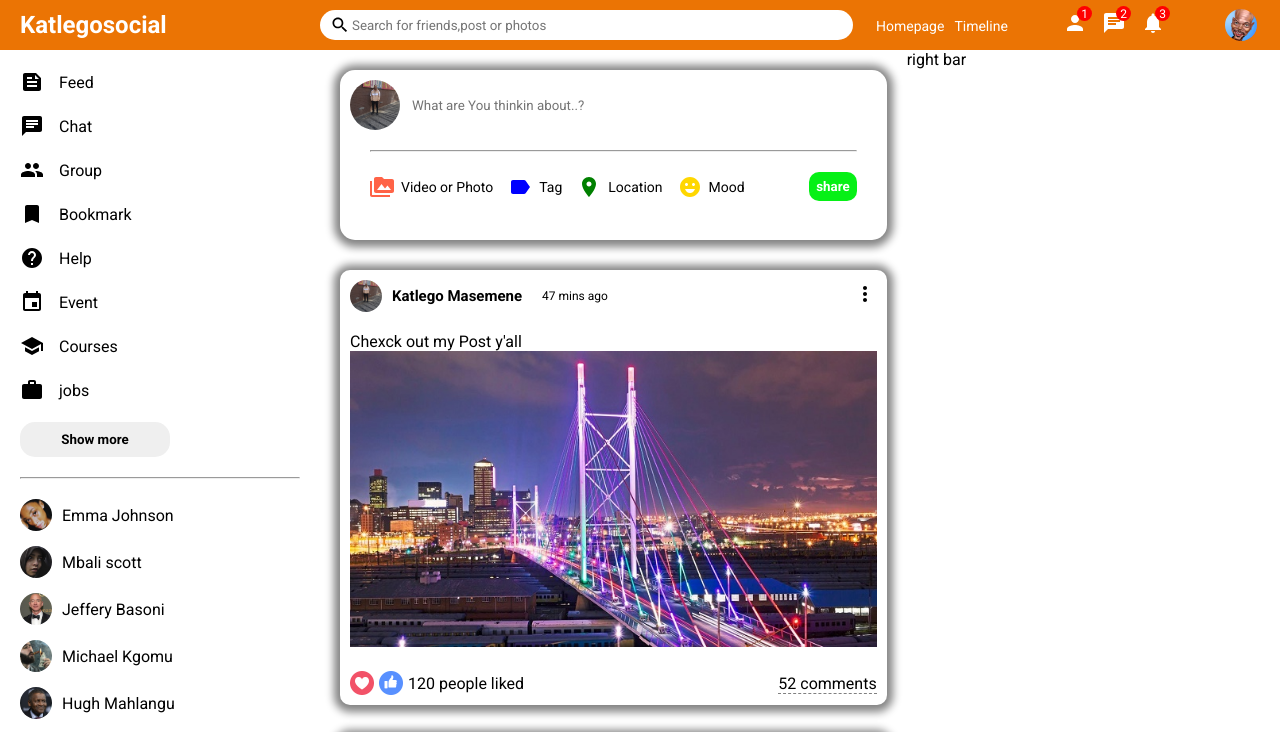
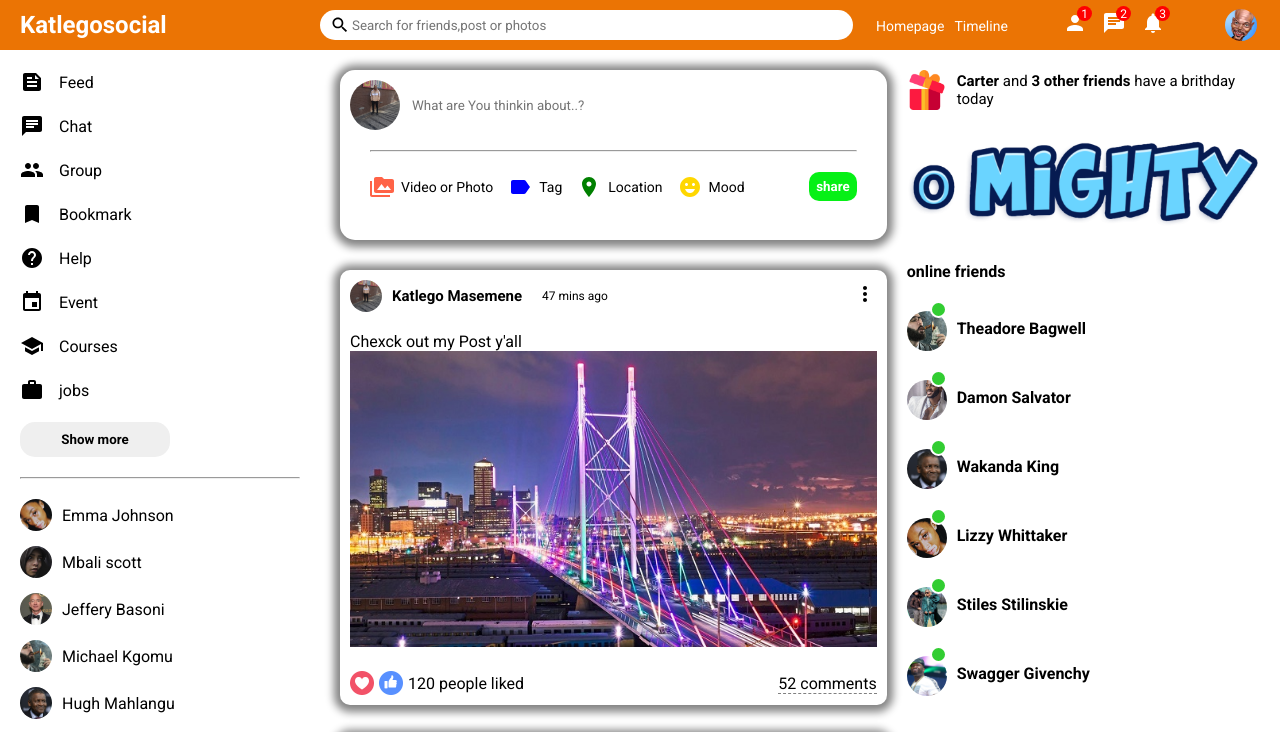
Before and after one commit to Mightykatz/Plugem, a React (Create React App) app in the folder react-social/: page / in a window 1280 px wide. Shown: the top 732 px of the page. Built offline with nearby package versions, Linux system fonts and the light colour scheme.

Commit message:
Right bar Component React Front End

```diff
--- a/react-social/src/components/rightbar/Rightbar.jsx
+++ b/react-social/src/components/rightbar/Rightbar.jsx
@@ -3,7 +3,60 @@
 export default function Rightbar(){
     return(
         <div className="rightbar">
-            right bar
+            <div className="rightbarWrapper">
+                <div className="birthdayContainer">
+                    <img className="birthdayImg" src="/assets/gift.png" alt="" />
+                    <span className="birthdayText">
+                        <b>Carter </b>and <b>3 other friends </b>have a brithday today
+                    </span>
+                </div>
+                <img className="rightbarAd" src="/assets/ad.png" alt="" />
+                <h4 className="rightbarTitle">online friends</h4>
+                <ul className="rightbarFriendlist">
+                    <li className="rightbarFiend">
+                        <div className="rightbarProfileImgContainer">
+                            <img className="rightbarProfileImg" src="/assets/person/5.jpg" alt="" />
+                            <span className="rightbarOnline"></span>
+                        </div>
+                        <span className="rightbarUserName">Theadore Bagwell</span>
+                    </li>
+                    <li className="rightbarFiend">
+                        <div className="rightbarProfileImgContainer">
+                            <img className="rightbarProfileImg" src="/assets/person/8.jpeg" alt="" />
+                            <span className="rightbarOnline"></span>
+                        </div>
+                        <span className="rightbarUserName">Damon Salvator</span>
+                    </li>
+                    <li className="rightbarFiend">
+                        <div className="rightbarProfileImgContainer">
+                            <img className="rightbarProfileImg" src="/assets/person/6.jpg" alt="" />
+                            <span className="rightbarOnline"></span>
+                        </div>
+                        <span className="rightbarUserName">Wakanda King</span>
+                    </li>
+                    <li className="rightbarFiend">
+                        <div className="rightbarProfileImgContainer">
+                            <img className="rightbarProfileImg" src="/assets/person/2.jpg" alt="" />
+                            <span className="rightbarOnline"></span>
+                        </div>
+                        <span className="rightbarUserName">Lizzy Whittaker</span>
+                    </li>
+                    <li className="rightbarFiend">
+                        <div className="rightbarProfileImgContainer">
+                            <img className="rightbarProfileImg" src="/assets/person/9.jpg" alt="" />
+                            <span className="rightbarOnline"></span>
+                        </div>
+                        <span className="rightbarUserName">Stiles Stilinskie</span>
+                    </li>
+                    <li className="rightbarFiend">
+                        <div className="rightbarProfileImgContainer">
+                            <img className="rightbarProfileImg" src="/assets/person/7.jpg" alt="" />
+                            <span className="rightbarOnline"></span>
+                        </div>
+                        <span className="rightbarUserName">Swagger Givenchy</span>
+                    </li>
+                </ul>
+            </div>
         </div>
     )
 }
--- a/react-social/src/components/rightbar/rightbar.css
+++ b/react-social/src/components/rightbar/rightbar.css
@@ -1,3 +1,77 @@
 .rightbar{
     flex: 3.5;
 }
+.rightbarWrapper{
+    /*padding: top bottom right left*/
+    padding: 20px 20px 0 0;
+}
+
+.birthdayContainer{
+    display: flex;
+    align-items: center;
+}
+
+.birthdayImg{
+    width: 40px;
+    height: 40px;
+    margin-right: 10px;
+}
+
+.birthdayText{
+    font-weight: normal;
+    font-size: 15px;
+}
+
+.rightbarAd{
+    width: 100%;
+    border-radius: 30px;
+    margin: 30px 0;
+}
+
+.rightbarTitle{
+    margin-bottom: 20px;
+}
+
+.rightbarFriendlist{
+    /*must always include these two since a UL list has got default values*/
+    padding: 0;
+    margin: 0;
+    list-style: none;
+}
+
+.rightbarFiend{
+    display: flex;
+    align-items: center;
+    margin-bottom: 15px;
+}
+
+.rightbarProfileImgContainer{
+    margin-right: 10px;
+    position: relative;
+}
+
+.rightbarProfileImg
+{
+    width: 40px;
+    height: 40px;
+    border-radius: 50%;
+    object-fit: cover;
+    margin-top: 10px;
+
+}
+
+.rightbarOnline{
+    width: 13px;
+    height: 13px;
+    border-radius: 50%;
+    background-color: limegreen;
+    position: absolute;
+    right: 0;
+    border: 2px solid white;
+}
+
+.rightbarUserName{
+    display: flex;
+    align-items: center;
+    font-weight: 600;
+}
--- a/react-social/src/components/sidebar/sidebar.css
+++ b/react-social/src/components/sidebar/sidebar.css
@@ -4,6 +4,9 @@
     height: calc(100vh - 50px);
     /*Scroll only of side bar and not the whole feed/website*/
     overflow-y: scroll;
+    /*Prevent it from scrollin entire side bar up*/
+    position: sticky;
+    top: 15px;
 }
 
 /*make the scroll bar much more thin*/
--- a/react-social/src/components/topbar/topbar.css
+++ b/react-social/src/components/topbar/topbar.css
@@ -7,6 +7,8 @@
     /*make the top container to stick at top even whe scrolling*/
     position: sticky;
     top: 0;
+    /*fix: online users bar shouldn't overlap the top bar*/
+    z-index: 999;
 }
 /*Devide the topContainer into 12 parts
 3 topleft, 5topCenter and 4 topRight
```
